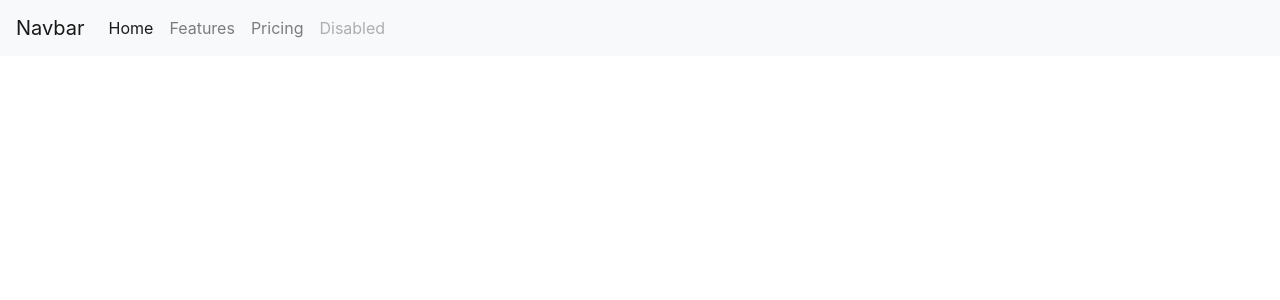
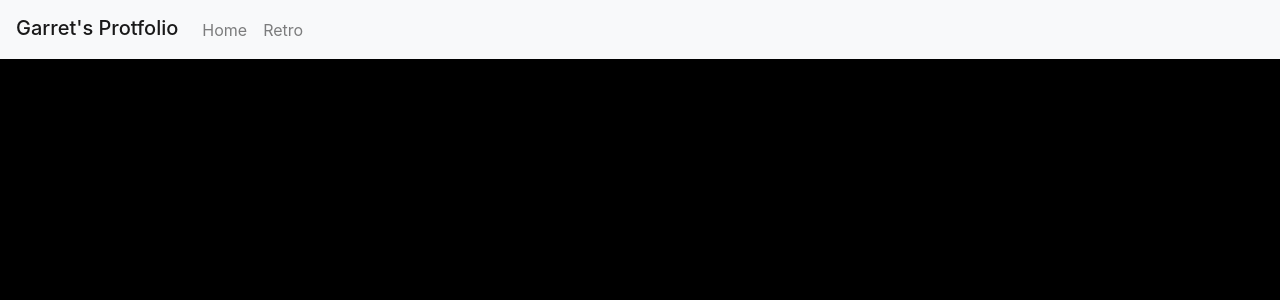
Before and after one commit to gkwazy/portfilio2.0, a React (Create React App) app: page / in a window 1280 px wide. Shown: the top 300 px of the page. Built offline with nearby package versions, Linux system fonts and the light colour scheme.

Commit message:
working on navbar

```diff
--- a/public/index.html
+++ b/public/index.html
@@ -9,7 +9,12 @@
       name="description"
       content="Web site created using create-react-app"
     />
-    <link rel="stylesheet" href="https://stackpath.bootstrapcdn.com/bootstrap/4.3.1/css/bootstrap.min.css" integrity="sha384-ggOyR0iXCbMQv3Xipma34MD+dH/1fQ784/j6cY/iJTQUOhcWr7x9JvoRxT2MZw1T" crossorigin="anonymous">
+    <link
+      rel="stylesheet"
+      href="https://stackpath.bootstrapcdn.com/bootstrap/4.3.1/css/bootstrap.min.css"
+      integrity="sha384-ggOyR0iXCbMQv3Xipma34MD+dH/1fQ784/j6cY/iJTQUOhcWr7x9JvoRxT2MZw1T"
+      crossorigin="anonymous"
+    />
     <link rel="apple-touch-icon" href="favicon-16x16.png" />
     <!--
       manifest.json provides metadata used when your web app is installed on a
@@ -27,12 +32,24 @@
     -->
     <title>React App</title>
   </head>
-  <body>
+  <body style="background-color: black">
     <noscript>You need to enable JavaScript to run this app.</noscript>
     <div id="root"></div>
-    <script src="https://code.jquery.com/jquery-3.3.1.slim.min.js" integrity="sha384-q8i/X+965DzO0rT7abK41JStQIAqVgRVzpbzo5smXKp4YfRvH+8abtTE1Pi6jizo" crossorigin="anonymous"></script>
-<script src="https://cdnjs.cloudflare.com/ajax/libs/popper.js/1.14.7/umd/popper.min.js" integrity="sha384-UO2eT0CpHqdSJQ6hJty5KVphtPhzWj9WO1clHTMGa3JDZwrnQq4sF86dIHNDz0W1" crossorigin="anonymous"></script>
-<script src="https://stackpath.bootstrapcdn.com/bootstrap/4.3.1/js/bootstrap.min.js" integrity="sha384-JjSmVgyd0p3pXB1rRibZUAYoIIy6OrQ6VrjIEaFf/nJGzIxFDsf4x0xIM+B07jRM" crossorigin="anonymous"></script>
+    <script
+      src="https://code.jquery.com/jquery-3.3.1.slim.min.js"
+      integrity="sha384-q8i/X+965DzO0rT7abK41JStQIAqVgRVzpbzo5smXKp4YfRvH+8abtTE1Pi6jizo"
+      crossorigin="anonymous"
+    ></script>
+    <script
+      src="https://cdnjs.cloudflare.com/ajax/libs/popper.js/1.14.7/umd/popper.min.js"
+      integrity="sha384-UO2eT0CpHqdSJQ6hJty5KVphtPhzWj9WO1clHTMGa3JDZwrnQq4sF86dIHNDz0W1"
+      crossorigin="anonymous"
+    ></script>
+    <script
+      src="https://stackpath.bootstrapcdn.com/bootstrap/4.3.1/js/bootstrap.min.js"
+      integrity="sha384-JjSmVgyd0p3pXB1rRibZUAYoIIy6OrQ6VrjIEaFf/nJGzIxFDsf4x0xIM+B07jRM"
+      crossorigin="anonymous"
+    ></script>
     <!--
       This HTML file is a template.
       If you open it directly in the browser, you will see an empty page.
--- a/src/App.css
+++ b/src/App.css
@@ -10,7 +10,7 @@
   align-items: center;
   justify-content: center;
   font-size: calc(10px + 2vmin);
-  color: white;
+  color: black;
 }
 
 .background {
--- a/src/NavBar/NavBar.css
+++ b/src/NavBar/NavBar.css
@@ -0,0 +1,9 @@
+.navbar-brand {
+  display: inline-block;
+  padding-top: 0.3125rem;
+  padding-bottom: 0;
+  margin-right: 1rem;
+  font-size: 1.25rem;
+  line-height: inherit;
+  white-space: nowrap;
+}
--- a/src/NavBar/NavBar.js
+++ b/src/NavBar/NavBar.js
@@ -2,35 +2,42 @@ import React, { Component } from "react";
 import "./NavBar.css";
 
 class NavBar extends Component {
+  state = {
+    home: "",
+    retro: ""
+  };
+
+  switchActive(tab) {
+    console.log(tab);
+    this.setState.home = "";
+    this.setState.retro = "";
+    if (tab === "home") {
+      this.setState.home = "active";
+    } else if (tab === "retro") {
+      this.setState.retro = "active";
+    }
+  }
+
   render() {
     return (
-      <nav class="navbar navbar-expand-lg navbar-light bg-light">
-        <a class="navbar-brand" href="#">
-          Navbar
-        </a>
-        <button
-          class="navbar-toggler"
-          type="button"
-          data-toggle="collapse"
-          data-target="#navbarNavAltMarkup"
-          aria-controls="navbarNavAltMarkup"
-          aria-expanded="false"
-          aria-label="Toggle navigation"
-        >
-          <span class="navbar-toggler-icon"></span>
-        </button>
-        <div class="collapse navbar-collapse" id="navbarNavAltMarkup">
-          <div class="navbar-nav">
-            <a class="nav-item nav-link active" href="#">
-              Home <span class="sr-only">(current)</span>
+      <nav className="navbar navbar-expand-lg navbar-light bg-light">
+        <h2 className="navbar-brand">Garret's Protfolio</h2>
+        <div className="collapse navbar-collapse" id="navbarNavAltMarkup">
+          <div className="navbar-nav">
+            <a
+              className={`nav-item nav-link ${this.state.home}`}
+              href="/"
+              onClick={() => this.switchActive("home")}
+            >
+              Home <span className="sr-only">(current)</span>
             </a>
-            <a class="nav-item nav-link" href="#">
-              Features
+            <a
+              className={`nav-item nav-link ${this.state.retro}`}
+              href="/retro"
+              onClick={() => this.switchActive("retro")}
+            >
+              Retro
             </a>
-            <a class="nav-item nav-link" href="#">
-              Pricing
-            </a>
-            <a class="nav-item nav-link disabled">Disabled</a>
           </div>
         </div>
       </nav>
```
